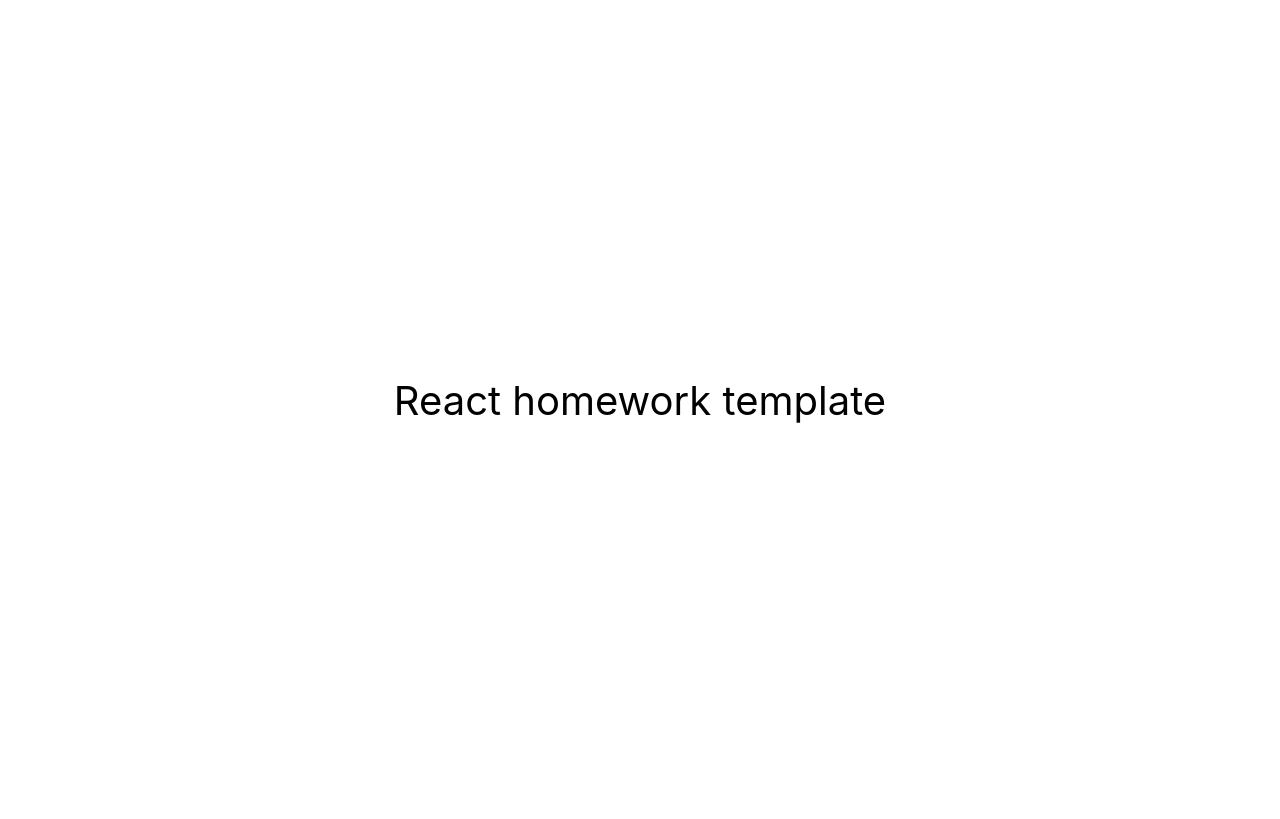
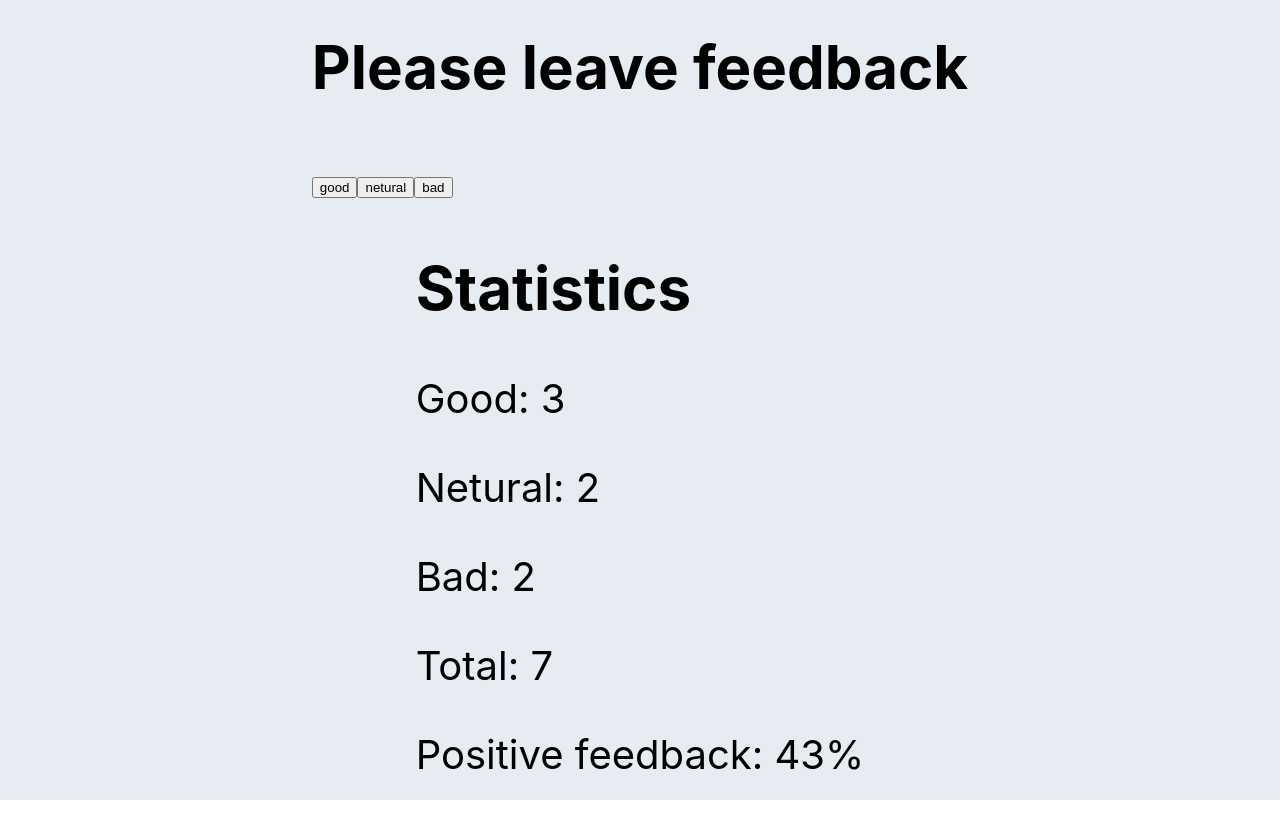
Before and after one commit to IgorMushk/goit-react-hw-02-feedback, a React (Create React App) app: page / in a window 1280 px wide. Built offline with nearby package versions, Linux system fonts and the light colour scheme.

Commit message:
add html

```diff
--- a/src/components/App.jsx
+++ b/src/components/App.jsx
@@ -9,11 +9,28 @@ export class App extends Component {
   };
 
   render() {
-    return <Container>
-      React homework template
-      </Container>;
+    return (
+    <Container>
+      <div>
+        <h2>Please leave feedback</h2>
+         <div>
+          <button type='button'>good</button>
+          <button type='button'>netural</button>
+          <button type='button'>bad</button>
+         </div>
+      </div>
+      <div>
+        <h2>Statistics</h2>
+        {/* <Notification message="There is no feedback"></Notification> */}
+        <p>Good: 3</p>
+        <p>Netural: 2</p>
+        <p>Bad: 2</p>
+        <p>Total: 7</p>
+        <p>Positive feedback: 43%</p>
+      </div>
+    </Container>
+    )
   }
-
 }
 
 // export const App = () => {
--- a/src/components/App.styled.jsx
+++ b/src/components/App.styled.jsx
@@ -3,10 +3,12 @@ import { styled } from 'styled-components';
 export const Container = styled.div`
   height: 100vh;
   display: flex;
+  flex-direction: column;
   justify-content: center;
   align-items: center;
   font-size: 40px;
   color: #010101;
+  background-color: #e7ecf2;
 `;
 
 // export const Container = styled.div`
```
